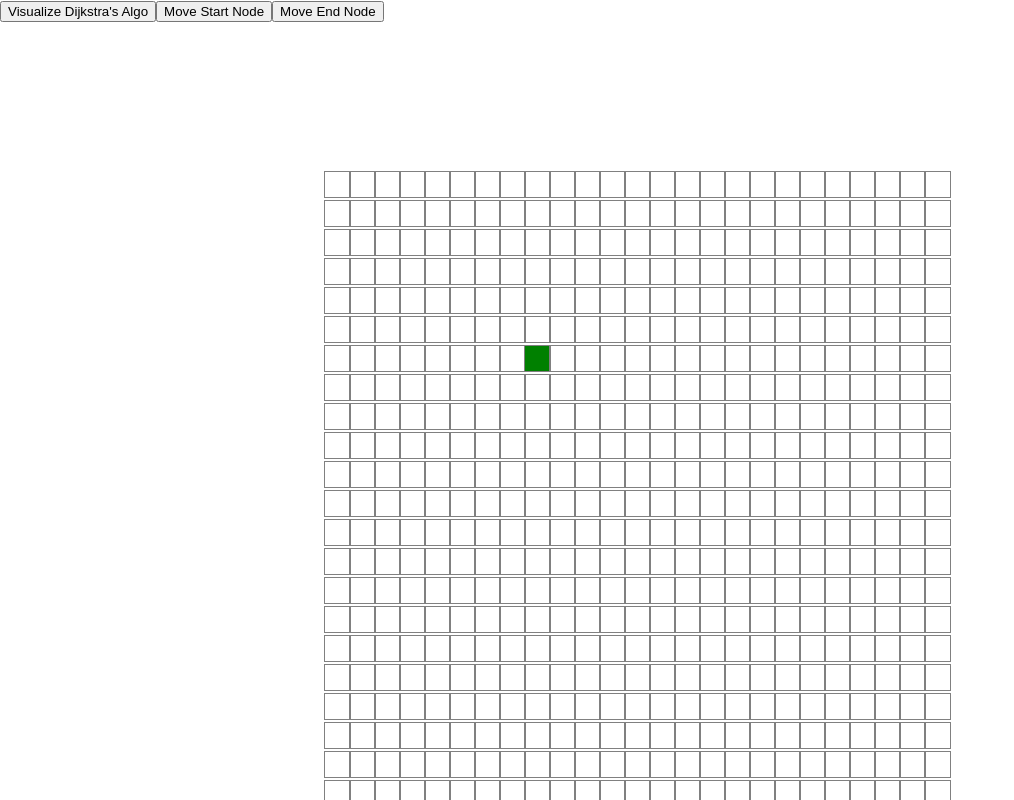
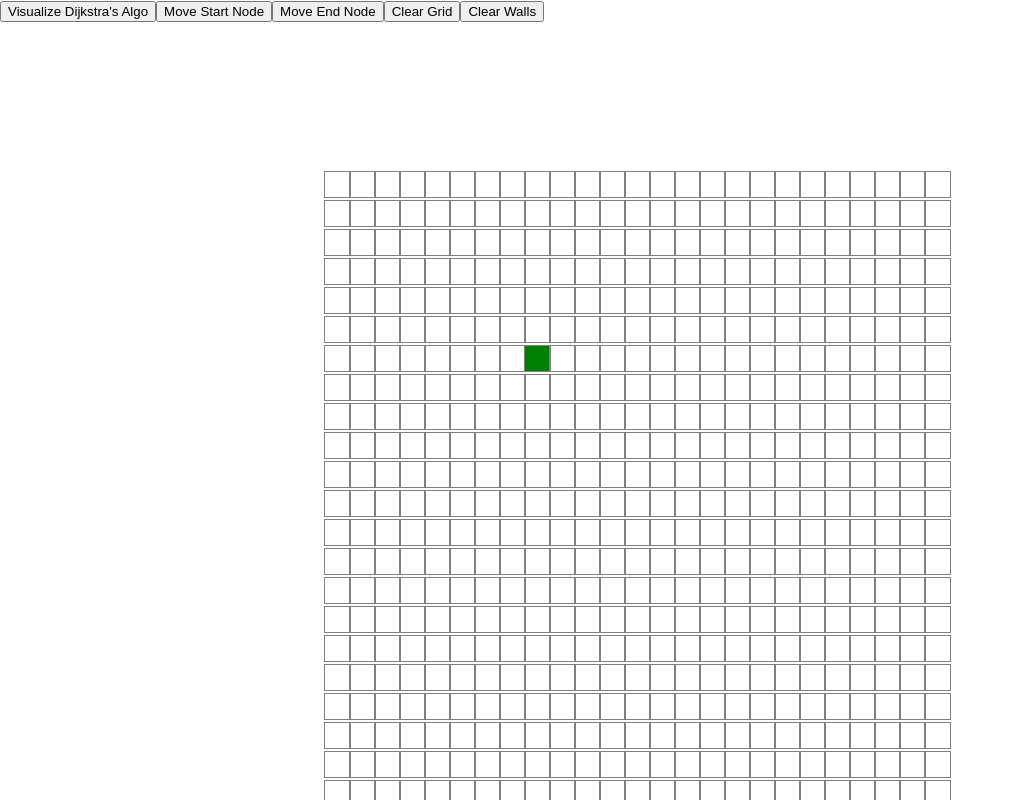
Before and after one commit to gmclean3107/Algorithm-Visualizer, a React (Create React App) app: page / in a window 1280 px wide. Shown: the top 800 px of the page, without its empty margins (0-1014 px from the left). Built offline with nearby package versions, Linux system fonts and the light colour scheme.

Commit message:
Implemented removing all walls with a button. Also implemented a button that clears the entire grid and sets random start and end points.

```diff
--- a/src/PathfindingVisualizer/PathfindingVisualizer.jsx
+++ b/src/PathfindingVisualizer/PathfindingVisualizer.jsx
@@ -8,6 +8,11 @@ let START_NODE_ROW = 3;
 let START_NODE_COL = 8;
 let FINISH_NODE_ROW = 17;
 let FINISH_NODE_COL = 48;
+
+const DEFAULT_START_NODE_ROW = 3;
+const DEFAULT_START_NODE_COL = 8;
+const DEFAULT_FINISH_NODE_ROW = 17;
+const DEFAULT_FINISH_NODE_COL = 48;
 
 export default class PathfindingVisualizer extends Component{
     constructor(props) {
@@ -71,7 +76,7 @@ export default class PathfindingVisualizer extends Component{
     }
 
     mouseDown(row, col) {
-        if(this.state.moveStartNode === false && this.state.moveEndNode == false) {
+        if(this.state.moveStartNode === false && this.state.moveEndNode === false) {
             const newGrid = getGridWithWalls(this.state.grid, row, col);
             this.setState({grid: newGrid, mousePressed: true});
         }
@@ -86,7 +91,7 @@ export default class PathfindingVisualizer extends Component{
     }
 
     mouseHeldDown(row, col) {
-        if(this.state.moveStartNode === false && this.state.moveEndNode == false) {
+        if(this.state.moveStartNode === false && this.state.moveEndNode === false) {
             if (!this.state.mousePressed) return;
             const newGrid = getGridWithWalls(this.state.grid, row, col);
             this.setState({grid: newGrid});
@@ -115,6 +120,82 @@ export default class PathfindingVisualizer extends Component{
         this.setState({moveStartNode: false, moveEndNode: !this.state.moveEndNode});
     }
 
+    resetGrid() {
+
+        const visitedNodes = document.getElementsByClassName("node-visited");
+        const shortestNodes = document.getElementsByClassName("node-shortest-path");
+        const visitedNodesLength = visitedNodes.length;
+        const shortestNodesLength = shortestNodes.length;
+        let shortestNodesLengthInt = parseInt(shortestNodesLength.toString());
+        let visitedNodesLengthInt = parseInt(visitedNodesLength.toString());
+        let count = 0;
+
+
+        while(parseInt(visitedNodes.length.toString()) <= visitedNodesLengthInt) {
+            console.log(count);
+            if (parseInt(visitedNodes.length.toString())===0){
+                count=0;
+                break;
+            }
+            if ((visitedNodesLengthInt+=1) >=parseInt(visitedNodes.length.toString())){
+                count = 0;
+            }
+            visitedNodes[count].className = "node";
+            count++;
+        }
+
+
+        while(parseInt(shortestNodes.length.toString()) <= shortestNodesLengthInt) {
+            console.log(count);
+            if (parseInt(shortestNodes.length.toString())===0){
+                count=0;
+                break;
+            }
+            if ((shortestNodesLengthInt+=1) >=parseInt(shortestNodes.length.toString())){
+                count = 0;
+            }
+            shortestNodes[count].className = "node";
+            count++;
+        }
+
+
+        let ranStartRow = Math.floor(Math.random()*15);
+        while(ranStartRow===START_NODE_ROW || ranStartRow === FINISH_NODE_ROW){
+            ranStartRow = Math.floor(Math.random()*15);
+        }
+        START_NODE_ROW = ranStartRow;
+
+        let ranStartCol = Math.floor(Math.random()*50);
+        while(ranStartCol===START_NODE_COL || ranStartCol === FINISH_NODE_COL){
+            ranStartCol = Math.floor(Math.random()*50);
+        }
+        START_NODE_COL = ranStartCol;
+
+        let ranFinishRow = Math.floor(Math.random()*15);
+        while(ranFinishRow===START_NODE_ROW || ranFinishRow === FINISH_NODE_ROW){
+            ranFinishRow = Math.floor(Math.random()*15);
+        }
+        FINISH_NODE_ROW = ranFinishRow;
+
+        let ranFinishCol = Math.floor(Math.random()*50);
+        while(ranFinishCol===START_NODE_COL || ranFinishCol === FINISH_NODE_COL){
+            ranFinishCol = Math.floor(Math.random()*50);
+        }
+        FINISH_NODE_COL = ranFinishCol;
+
+        this.setState({grid: getInitialGrid()});
+        const newGrid = this.state.grid;
+
+        this.setState({grid: moveStartNode(newGrid, START_NODE_ROW, START_NODE_COL)});
+        this.setState({grid: moveEndNode(newGrid, FINISH_NODE_ROW, FINISH_NODE_COL)});
+        this.setState({grid: getInitialGrid()});
+
+    }
+
+    resetWalls() {
+        this.setState({grid: getInitialGrid()});
+    }
+
     render() {
         const{grid, mousePressed} = this.state;
 
@@ -125,6 +206,8 @@ export default class PathfindingVisualizer extends Component{
                 </button>
                 <button onClick={() => this.changeMoveStartNode()} id="start-node-move">Move Start Node</button>
                 <button onClick={() => this.changeMoveEndNode()} id="end-node-move">Move End Node</button>
+                <button onClick={() => this.resetGrid()} id="clear-grid">Clear Grid</button>
+                <button onClick={() => this.resetWalls()} id="clear-walls">Clear Walls</button>
                 <div className="grid">
                     {grid.map((row, rowIdx) => {
                         return (
@@ -192,9 +275,11 @@ const getGridWithWalls = (grid,row, col) => {
     newGrid[row][col] = newNode;
     return newGrid;
 };
-
+//Moves Start Node
 const moveStartNode = (grid, row, col) => {
-    document.getElementById(`node-${START_NODE_ROW}-${START_NODE_COL}`).className="node";
+    if (row !== START_NODE_ROW || col !== START_NODE_COL) {
+        document.getElementById(`node-${START_NODE_ROW}-${START_NODE_COL}`).className = "node";
+        document.getElementById(`node-${DEFAULT_START_NODE_ROW}-${DEFAULT_START_NODE_COL}`).className = "node";
         START_NODE_ROW = row;
         START_NODE_COL = col;
         const newGrid = grid.slice();
@@ -205,10 +290,15 @@ const moveStartNode = (grid, row, col) => {
         };
         newGrid[row][col] = newStartNode;
         return newGrid;
+    }else{
+        return grid;
+    }
 };
-
+//Moves End Node
 const moveEndNode = (grid, row, col) => {
-    document.getElementById(`node-${FINISH_NODE_ROW}-${FINISH_NODE_COL}`).className="node";
+    if (row !== FINISH_NODE_ROW || col !== FINISH_NODE_COL) {
+        document.getElementById(`node-${FINISH_NODE_ROW}-${FINISH_NODE_COL}`).className = "node";
+        document.getElementById(`node-${DEFAULT_FINISH_NODE_ROW}-${DEFAULT_FINISH_NODE_COL}`).className = "node";
         FINISH_NODE_ROW = row;
         FINISH_NODE_COL = col;
         const newGrid = grid.slice();
@@ -219,4 +309,7 @@ const moveEndNode = (grid, row, col) => {
         };
         newGrid[row][col] = newFinishNode;
         return newGrid;
+    }else{
+        return grid;
+    }
 };
```
Lines whose indentation alone changed are shown as unchanged.
